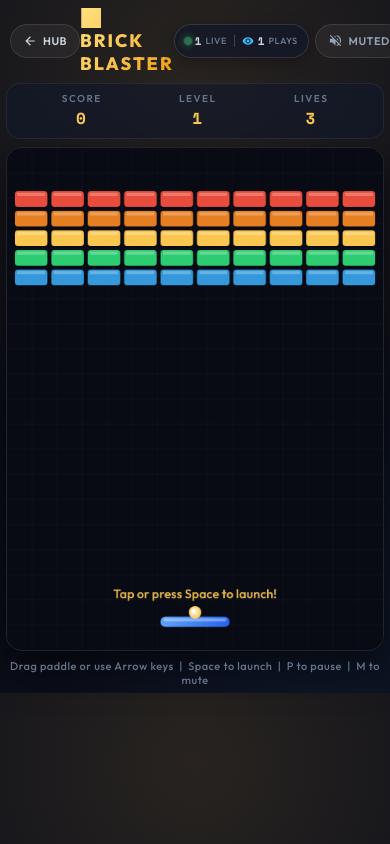
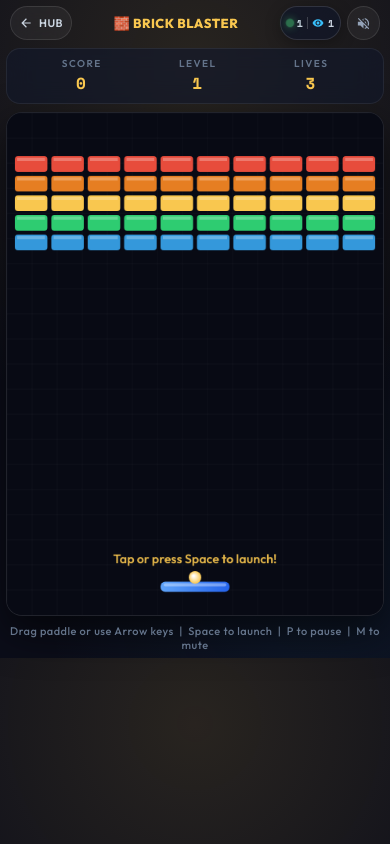
Before and after one commit to tunaladle/games, a plain HTML site: page bricks.html in a window 390 px wide. Drawn offline with nearby package versions, Linux system fonts and the light colour scheme; no server answers.

Commit message:
Add files via upload

```diff
--- a/bricks.html
+++ b/bricks.html
@@ -49,14 +49,16 @@
     padding: 0 4px;
   }
 
-  h1 {
-    font-size: clamp(18px, 4vw, 22px);
+    h1 {
+    font-size: clamp(13px, 3.4vw, 17px);
     font-weight: 800;
-    letter-spacing: 2px;
-    text-transform: uppercase;
-    background: linear-gradient(135deg, #ffe082, #f9c74f, #f39c12);
-    -webkit-background-clip: text;
-    -webkit-text-fill-color: transparent;
+    letter-spacing: 0.5px;
+    color: #f9c74f;
+    white-space: nowrap;
+    text-align: center;
+    flex: 1;
+    overflow: hidden;
+    text-overflow: ellipsis;
   }
 
   /* Sleek Minimal Glass Audio Button */
@@ -250,6 +252,17 @@
     align-items: center;
     gap: 6px;
   }
+
+  @media (max-width: 540px) {
+    .top-header { gap: 4px; }
+    h1 { font-size: 13px; }
+    .stats-badge { padding: 0 6px; gap: 4px; font-size: 10px; }
+    .stats-badge .lbl { display: none; }
+    #muteTxt { display: none; }
+    .sound-toggle { padding: 0 8px; }
+    .hub-btn { padding: 0 8px; }
+  }
+
 </style>
 </head>
 <body>
@@ -260,7 +273,7 @@
       <svg viewBox="0 0 24 24"><path d="M20 11H7.83l5.59-5.59L12 4l-8 8 8 8 1.41-1.41L7.83 13H20v-2z"/></svg>
       <span>HUB</span>
     </a>
-    <h1>🧱 Brick Blaster</h1>
+    <h1>🧱 BRICK BLASTER</h1>
     <div class="header-actions">
       <div class="stats-badge" title="Live Players & Total Plays">
         <span class="live-indicator">
```
Also changed, not shown: asteroids.html (+10 -1 lines), snake.html (+21 -7 lines), space_invaders.html (+21 -8 lines), tetris.html (+20 -7 lines), trash_toss.html (+21 -8 lines).
